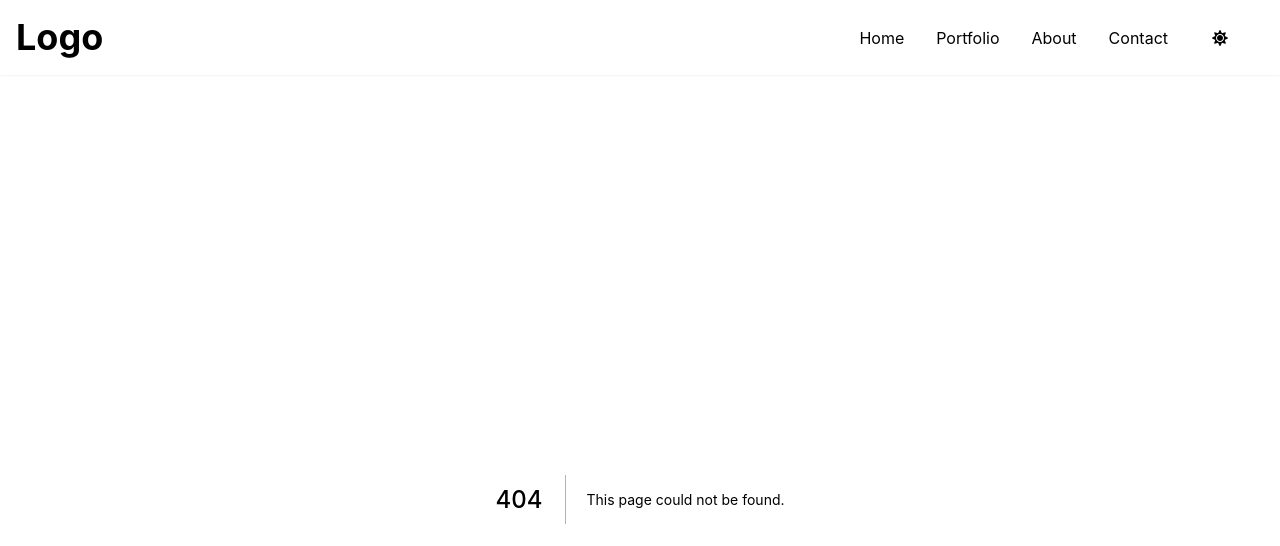
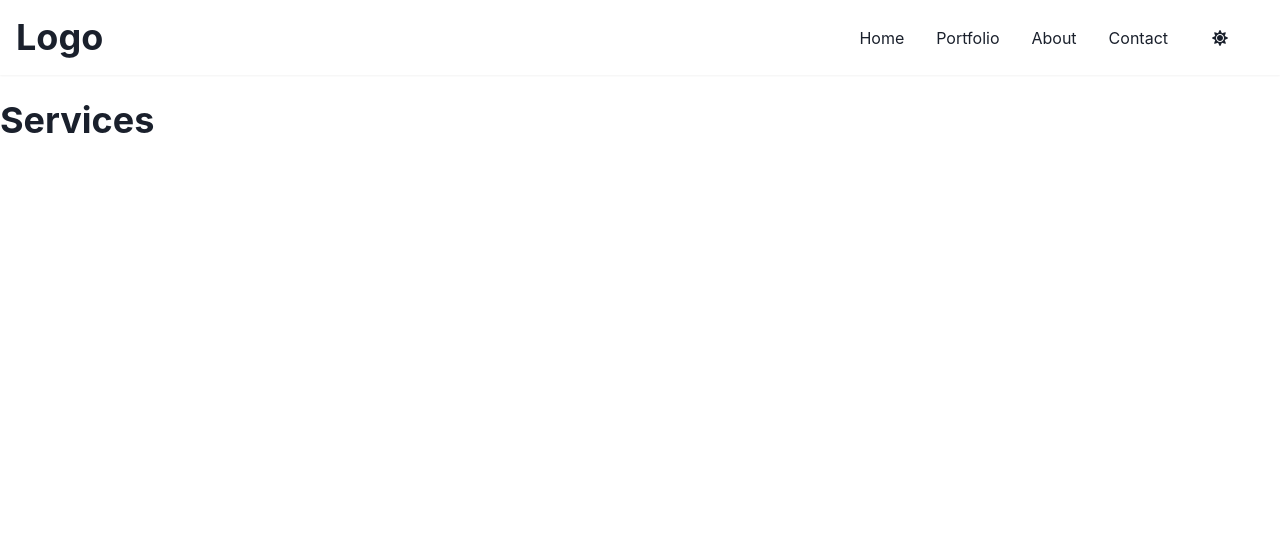
Before and after one commit to AJ-Kulundu/Kingeley-website, a Next.js app: page /service in a window 1280 px wide. Before the commit this address had no page. Shown: the top 546 px of the page. Built offline with nearby package versions, Linux system fonts and the light colour scheme.

Commit message:
Changing contact js to service js

```diff
--- a/pages/contact.js
+++ b/pages/service.js
@@ -5,7 +5,7 @@ import {Heading } from '@chakra-ui/react';
 
 function contact() {
   return(
-      <Heading>Contact</Heading>
+      <Heading>Services</Heading>
   );
 }
 
```
